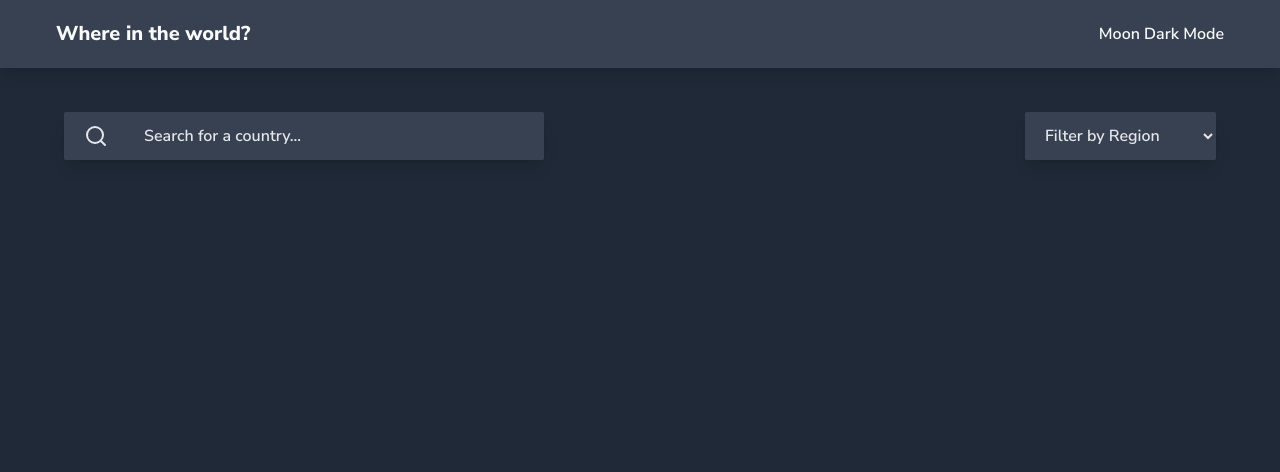
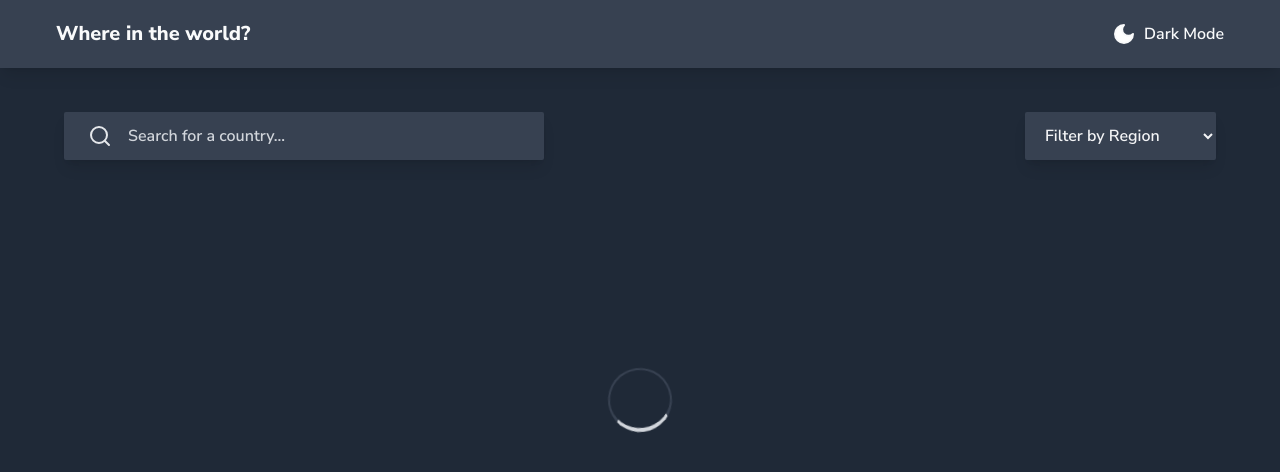
Before and after one commit to amuseDave/countries-challenge, a React (Vite) app: page / in a window 1280 px wide. Shown: the top 472 px of the page. Built offline with nearby package versions, Linux system fonts and the light colour scheme.

Commit message:
add spinner

```diff
--- a/package.json
+++ b/package.json
@@ -11,6 +11,7 @@
   },
   "dependencies": {
     "@reduxjs/toolkit": "^2.2.7",
+    "@tanstack/react-query": "^5.56.2",
     "lucide-react": "^0.441.0",
     "react": "^18.3.1",
     "react-dom": "^18.3.1",
--- a/src/App.jsx
+++ b/src/App.jsx
@@ -1,13 +1,17 @@
-import Countries from "./components/Countries";
+import Main from "./components/Main";
 import Header from "./components/Header";
 import store from "./store/reduxStore";
 import { Provider } from "react-redux";
+import { QueryClientProvider, QueryClient } from "@tanstack/react-query";
 
 function App() {
+  const queryClient = new QueryClient();
   return (
     <Provider store={store}>
-      <Header />
-      <Countries />
+      <QueryClientProvider client={queryClient}>
+        <Header />
+        <Main />
+      </QueryClientProvider>
     </Provider>
   );
 }
--- a/src/components/Countries.jsx
+++ b/src/components/Countries.jsx
@@ -1,19 +1,40 @@
-import CountriesSearch from "./CountriesSearch";
-import { useSelector } from "react-redux";
+import { useQuery } from "@tanstack/react-query";
+
+async function getCountry() {
+  try {
+    await new Promise((resolve, reject) => {
+      setTimeout(() => {
+        resolve();
+      }, 1000);
+    });
+    const res = await fetch("https://restcountries.com/v3.1/all");
+    const data = await res.json();
+    if (!res.ok) throw { message: "couldn't fetch the countries data" };
+    return data;
+  } catch (error) {
+    return error;
+  }
+}
 
 export default function Countries() {
-  const mode = useSelector((state) => state.uiSlicer.mode);
+  // const { data, isPending, isError, error } = useQuery({
+  //   queryFn: getCountry,
+  //   queryKey: ["countries"],
+  //   staleTime: 1000000,
+  //   gcTime: 1000000,
+  // });
 
-  let modeClasses;
+  // console.log(data);
+  // console.log(isPending);
+  // console.log(isError);
+  // console.log(error);
 
-  if (mode === "dark") {
-    modeClasses = "bg-gray-800 text-gray-300";
-  } else {
-    modeClasses = "bg-gray-200 text-gray-950";
-  }
   return (
-    <main className={`px-16 pb-8 pt-28 min-h-dvh ${modeClasses}`}>
-      <CountriesSearch />
-    </main>
+    <section className="grid grid-cols-4 min-h-[50dvh] content-center">
+      <div className="w-16 h-16 border-2 border-t-4 border-gray-700 rounded-full  border-t-gray-300 animate-spin col-span-full justify-self-center"></div>
+      {/* {isPending && (
+        <div className="border-t-2 animate-spin border-gray-950 w-28 h-28"></div>
+      )} */}
+    </section>
   );
 }
--- a/src/components/CountriesSearch.jsx
+++ b/src/components/CountriesSearch.jsx
@@ -5,11 +5,12 @@ export default function CountriesSearch() {
 
   let modeClasses;
   let modeClassesIcon;
-  const classes = "rounded-sm shadow-lg focus:outline outline-2 font-semibold";
+  const classes =
+    "rounded-sm shadow-lg focus:outline outline-2 font-semibold transition-all";
 
   if (mode === "dark") {
     modeClasses =
-      "bg-gray-700 text-gray-200 placeholder:text-gray-200 outline-gray-200";
+      "bg-gray-700 text-gray-100 placeholder:text-gray-300 outline-gray-200";
     modeClassesIcon = "text-gray-200";
   } else {
     modeClasses =
@@ -21,12 +22,13 @@ export default function CountriesSearch() {
     <aside className="flex justify-between mb-10">
       <div className="relative flex-1 max-w-[480px] flex mr-10">
         <input
-          className={`flex-1 py-3 pl-20 ${modeClasses} ${classes}`}
+          className={`flex-1 py-3 pl-16 ${modeClasses} ${classes}`}
           placeholder="Search for a country..."
           type="text"
         />
         <Search
-          className={`absolute -translate-y-1/2 cursor-pointer left-5 top-1/2 ${modeClassesIcon}`}
+          size="24"
+          className={`absolute -translate-y-1/2 cursor-pointer left-6 top-1/2 ${modeClassesIcon} transition-all`}
           onClick={() => {
             console.log("sw");
           }}
--- a/src/components/Header.jsx
+++ b/src/components/Header.jsx
@@ -1,6 +1,6 @@
 import { useSelector, useDispatch } from "react-redux";
 import { uiActions } from "../store/uiSlicer";
-
+import { Moon } from "lucide-react";
 export default function Header() {
   const dispatch = useDispatch();
   const mode = useSelector((state) => state.uiSlicer.mode);
@@ -18,7 +18,7 @@ export default function Header() {
   }
   return (
     <header
-      className={`shadow-lg fixed top-0 left-0 right-0 flex items-center justify-between py-5 px-14 ${modeClasses}`}
+      className={`shadow-lg fixed top-0 left-0 right-0 flex items-center justify-between py-5 px-14 ${modeClasses} transition-all`}
     >
       <h1 className="text-xl font-extrabold">Where in the world?</h1>
 
@@ -26,7 +26,7 @@ export default function Header() {
         onClick={toggleTheme}
         className="relative font-semibold cursor-pointer"
       >
-        Moon Dark Mode
+        <Moon size={24} fill="white" className="absolute -left-8" /> Dark Mode
       </div>
     </header>
   );
--- /dev/null
+++ b/src/components/Main.jsx
@@ -0,0 +1,23 @@
+import Countries from "./Countries";
+import CountriesSearch from "./CountriesSearch";
+import { useSelector } from "react-redux";
+
+export default function Main() {
+  const mode = useSelector((state) => state.uiSlicer.mode);
+
+  let modeClasses;
+
+  if (mode === "dark") {
+    modeClasses = "bg-gray-800 text-gray-300";
+  } else {
+    modeClasses = "bg-gray-200 text-gray-950";
+  }
+  return (
+    <main
+      className={`px-16 pb-8 pt-28 min-h-dvh ${modeClasses} transition-all`}
+    >
+      <CountriesSearch />
+      <Countries />
+    </main>
+  );
+}
```
Also changed, not shown: 1 other file (tests, documents, lock files or other folders).
